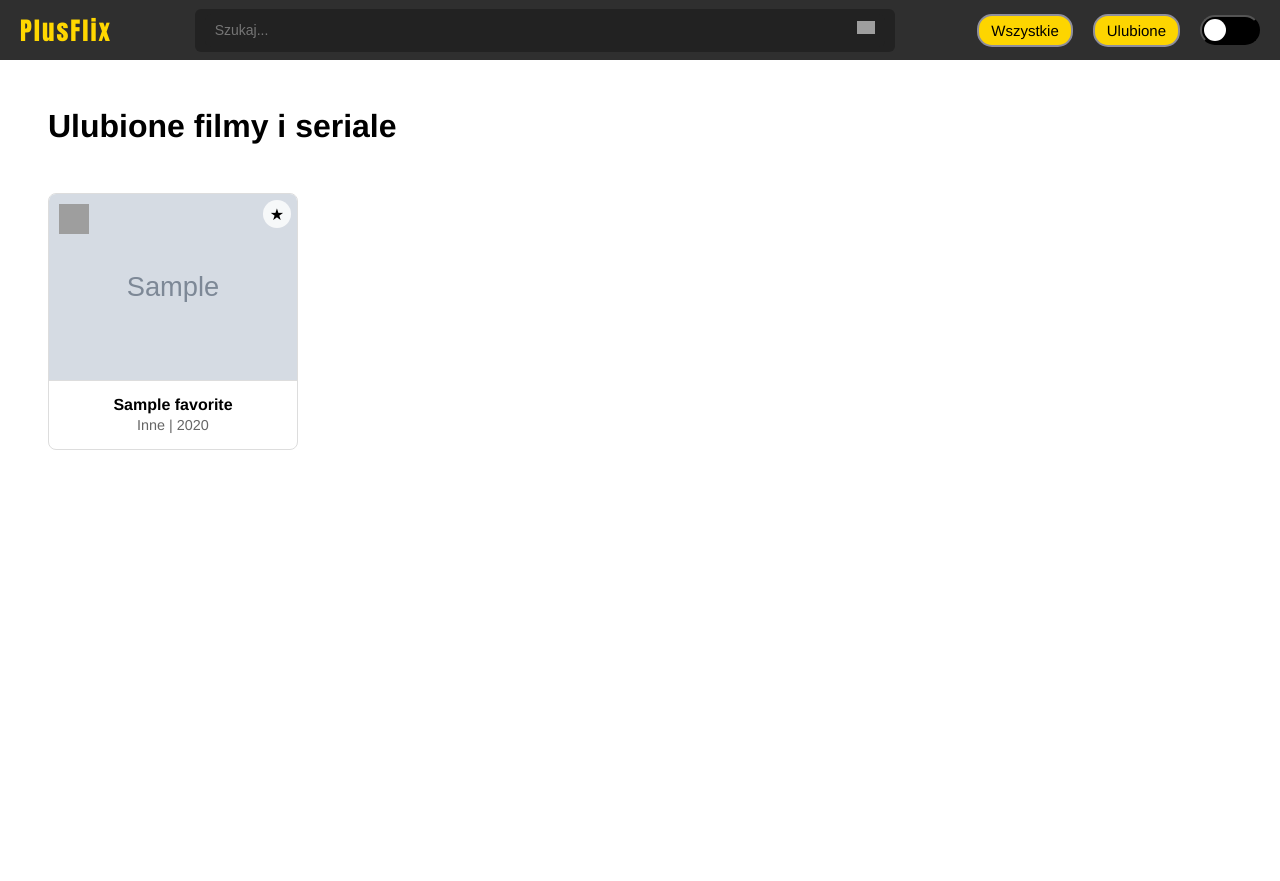
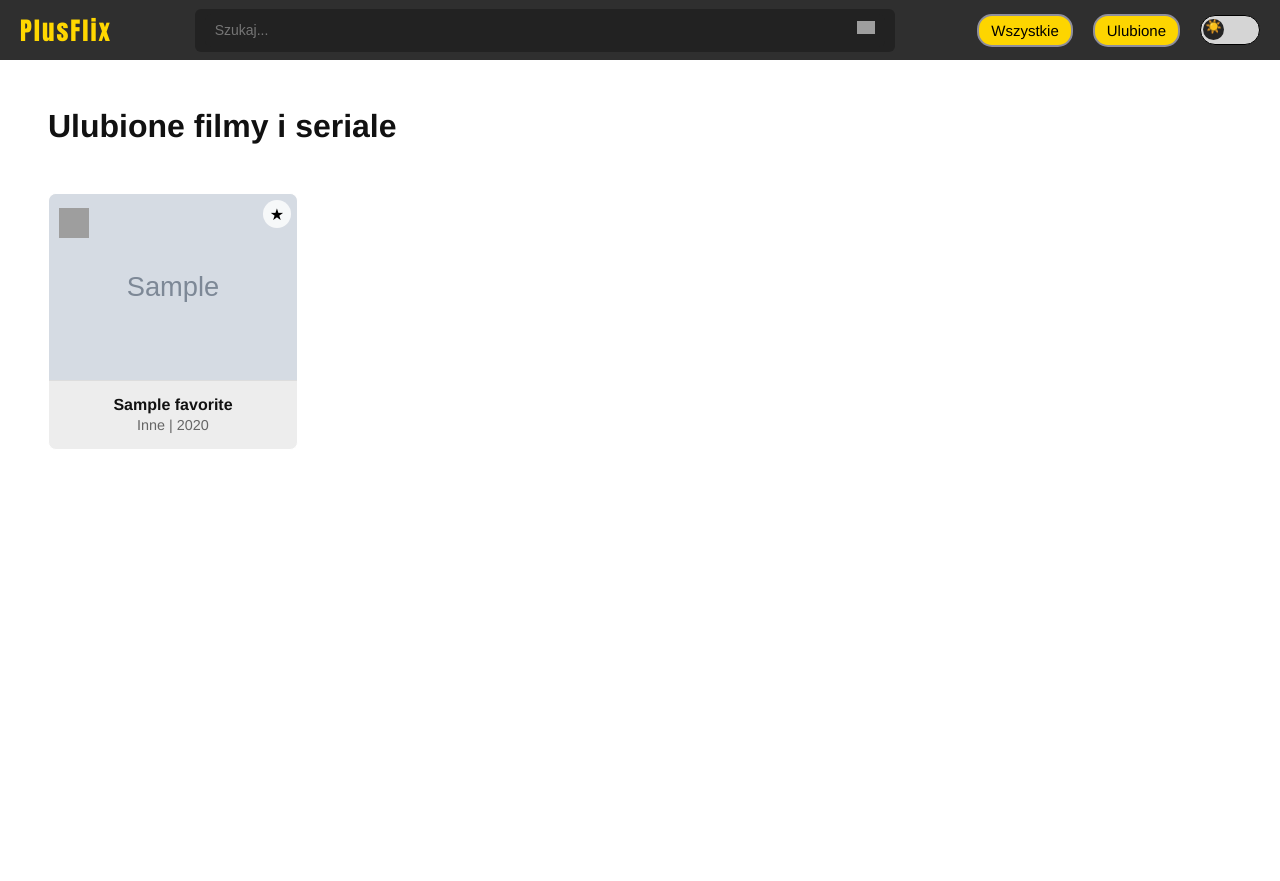
Before and after one commit to TheBartas/skrypciaki-xtreme, a Symfony app: template Docker/plusFlix/backend/templates/public/search/favorites.html.twig in a window 1280 px wide. Run offline with Twig, Linux system fonts and the light colour scheme; the template is opened without the code that fills it: most values are stand-ins (such as "Sample title", 1, 10 or a date in 2020); grey boxes marked "Sample" are stand-in pictures; some libraries are stand-ins or nearby versions; grey boxes are pictures that could not be loaded.

Commit message:
poprawki

```diff
--- a/Docker/plusFlix/backend/public/css/public/darkmode_toggle.css
+++ b/Docker/plusFlix/backend/public/css/public/darkmode_toggle.css
@@ -1,28 +1,52 @@
+:root {
+    --bg: #ffffff;
+    --accent-color: #c1c1c1;
+    --sec-accent-color: #ededed;
+    --text: #111111;
+    --sec-text: #666;
+}
+
+[data-theme="dark"] {
+    --bg: #0f172a;
+    --accent-color: #202f4e;
+    --sec-accent-color: #334b87;
+    --text: #e5e7eb;
+    --sec-text: #b3b3b3;
+}
+
+
 .theme-toggle {
     width: 60px;
     height: 30px;
-    background: black;
+    background-color: #d5d5d5;
     border-radius: 30px;
+    border: 1px solid black;
     cursor: pointer;
-    color: #fff;
+    color: #ffffff;
     position: relative;
     transition: background-color 0.3s;
 }
 
 .theme-toggle::before {
-    content: "";
-    width: 22px;
-    height: 22px;
-    background-color: white;
+    content: "☀️";
+    width: 21px;
+    height: 21px;
+    background-color: #252525;
     border-radius: 50%;
     position: absolute;
-    top: 2px;
+    top: 3px;
     left: 2px;
     transition: transform 0.3s;
 }
 
 .theme-toggle.dark {
-    background-color: #d5d5d5;
+    background: black;
+    border: 1px solid white;
+}
+
+.theme-toggle.dark::before {
+    content: "🌙";
+    background-color: #eaeaea;
 }
 
 .theme-toggle.dark::before {
--- a/Docker/plusFlix/backend/public/css/public/search_results.css
+++ b/Docker/plusFlix/backend/public/css/public/search_results.css
@@ -1,3 +1,8 @@
+body {
+    background-color: var(--bg);
+    color: var(--text);
+}
+
 .search-results-container {
     display: flex;
     margin: 3rem;
@@ -12,8 +17,8 @@
 
 .filters-panel {
     width: 240px;
-    background: #939393;
-    border: 1px solid #ddd;
+    background: var(--accent-color);
+    border: 1px solid var(--bg);
     border-radius: 12px;
     padding: 1rem;
     height: fit-content;
@@ -128,6 +133,7 @@
 .dropdown-content {
     display: none;
     position: absolute;
+    color: black;
     background: white;
     border: 1px solid #ccc;
     padding: 8px;
@@ -154,10 +160,10 @@
 }
 
 .result-card {
-    background: #fff;
+    background: var(--sec-accent-color);
     border-radius: 8px;
     padding-bottom: 0.5rem;
-    border: 1px solid #ddd;
+    border: 1px solid var(--bg);
     overflow: hidden;
     position: relative;
     max-width: 250px;
@@ -227,7 +233,7 @@
 
 .meta {
     font-size: 0.9rem;
-    color: #666;
+    color: var(--sec-text);
 }
 
 @media (max-width: 800px) {
--- /dev/null
+++ b/Docker/plusFlix/backend/public/js/theme_toggle.js
@@ -0,0 +1,31 @@
+(function () {
+    const storedTheme = localStorage.getItem('theme');
+
+    if (storedTheme) {
+        document.documentElement.dataset.theme = storedTheme;
+    } else if (window.matchMedia('(prefers-color-scheme: dark)').matches) {
+        document.documentElement.dataset.theme = 'dark';
+    } else {
+        document.documentElement.dataset.theme = 'light';
+    }
+})();
+
+
+document.addEventListener("DOMContentLoaded", () => {
+    const toggleBtn = document.getElementById('theme-toggle');
+
+    if(document.documentElement.dataset.theme === 'dark')
+    {
+        toggleBtn.classList.add('dark');
+    }
+
+    toggleBtn.addEventListener('click', () => {
+        const isDark = document.documentElement.dataset.theme === 'dark';
+        const newTheme = isDark ? 'light' : 'dark';
+
+        toggleBtn.classList.toggle('dark');
+
+        document.documentElement.dataset.theme = newTheme;
+        localStorage.setItem('theme', newTheme);
+    });
+});
--- a/Docker/plusFlix/backend/templates/public/search/base.html.twig
+++ b/Docker/plusFlix/backend/templates/public/search/base.html.twig
@@ -3,6 +3,8 @@
 <head>
     <meta charset="UTF-8">
     <title>{% block title %}PlusFlix{% endblock %}</title>
+    <script src="{{ asset('js/theme_toggle.js') }}"></script>
+    <link rel="stylesheet" href="/css/public/theme_toggle.css">
     <link rel="stylesheet" href="/css/public/navbar.css">
     <link rel="stylesheet" href="/css/public/font_base.css">
     <link rel="stylesheet" href="/css/public/darkmode_toggle.css">
@@ -32,7 +34,7 @@
     <div class="nav-right">
         <a class="nav-lists-btns" href="/search">Wszystkie</a>
         <a class="nav-lists-btns" href="/favorites">Ulubione</a>
-        <button class="theme-toggle"></button>
+        <button id="theme-toggle" class="theme-toggle"></button>
     </div>
 </nav>
 
--- a/Docker/plusFlix/backend/templates/public/search/favorites.html.twig
+++ b/Docker/plusFlix/backend/templates/public/search/favorites.html.twig
@@ -5,6 +5,39 @@
 {% block stylesheets %}
     <link rel="stylesheet" href="/css/public/search_results.css">
 {% endblock %}
+
+{% set STREAMING_DATA_BY_ID = {
+    1: {
+        name: "Netflix",
+        logo: "https://images.ctfassets.net/4cd45et68cgf/Rx83JoRDMkYNlMC9MKzcB/2b14d5a59fc3937afd3f03191e19502d/Netflix-Symbol.png?w=700&h=456",
+        link: "https://www.netflix.com"
+    },
+    2: {
+        name: "HBO Max",
+        logo: "https://fwcdn.pl/nph/867323/2025/63747.7.jpg",
+        link: "https://www.hbomax.com"
+    },
+    3: {
+        name: "Disney+",
+        logo: "https://platform.theverge.com/wp-content/uploads/sites/2/chorus/uploads/chorus_asset/file/25357066/Disney__Logo_March_2024.png?quality=90&strip=all&crop=7.8125%2C0%2C84.375%2C100&w=2400",
+        link: "https://www.disneyplus.com"
+    },
+    4: {
+        name: "Amazon Prime Video",
+        logo: "https://upload.wikimedia.org/wikipedia/commons/thumb/c/ca/Amazon_Prime_Video_logo_%282024%29.svg/1200px-Amazon_Prime_Video_logo_%282024%29.svg.png",
+        link: "https://www.primevideo.com"
+    },
+    5: {
+        name: "Apple TV+",
+        logo: "https://encrypted-tbn0.gstatic.com/images?q=tbn:ANd9GcQs5Uv6cx7KcDlTFANEqZFj-HK0HlwpIu7Nhg&s",
+        link: "https://tv.apple.com"
+    },
+    6: {
+        name: "Hulu",
+        logo: "https://store-images.s-microsoft.com/image/apps.60756.9007199266246590.a8642808-8fcd-48e6-805e-aede1f148787.c1baaaf0-7b9d-4e6e-9661-56452a1f7ddd",
+        link: "https://www.hulu.com"
+    }
+} %}
 
 {% block body %}
 
@@ -29,7 +62,16 @@
                             >
 
                             <div class="streaming-icons">
-                                <img src="https://fwcdn.pl/nph/867323/2025/63747.7.jpg">
+                                {% for streaming in item.streamings %}
+                                    {% set data = STREAMING_DATA_BY_ID[streaming.id] ?? null %}
+                                    {% if data %}
+                                        {% include 'components/streaming_logo.html.twig' with {
+                                            name: data.name,
+                                            logo: data.logo,
+                                            link: data.link
+                                        } %}
+                                    {% endif %}
+                                {% endfor %}
                             </div>
 
 
--- a/Docker/plusFlix/backend/templates/public/search/item.html.twig
+++ b/Docker/plusFlix/backend/templates/public/search/item.html.twig
@@ -8,7 +8,6 @@
 {% block stylesheets %}
     <link rel="stylesheet" href="{{ asset('css/public/public_item.css') }}">
 {% endblock %}
-
 
 {% set STREAMING_DATA_BY_ID = {
     1: {
```
Also changed, not shown: Docker/plusFlix/backend/public/css/public/public_item.css (+25 -17 lines), Docker/plusFlix/backend/src/Controller/HomeController.php (+6 -7 lines), Docker/plusFlix/backend/src/Repository/ItemRepository.php (+74 -0 lines), Docker/plusFlix/backend/templates/public/home/index.html.twig (+6 -2 lines), Docker/plusFlix/backend/public/css/public/theme_variables.css (added), Docker/plusFlix/backend/public/logo.png (added).
